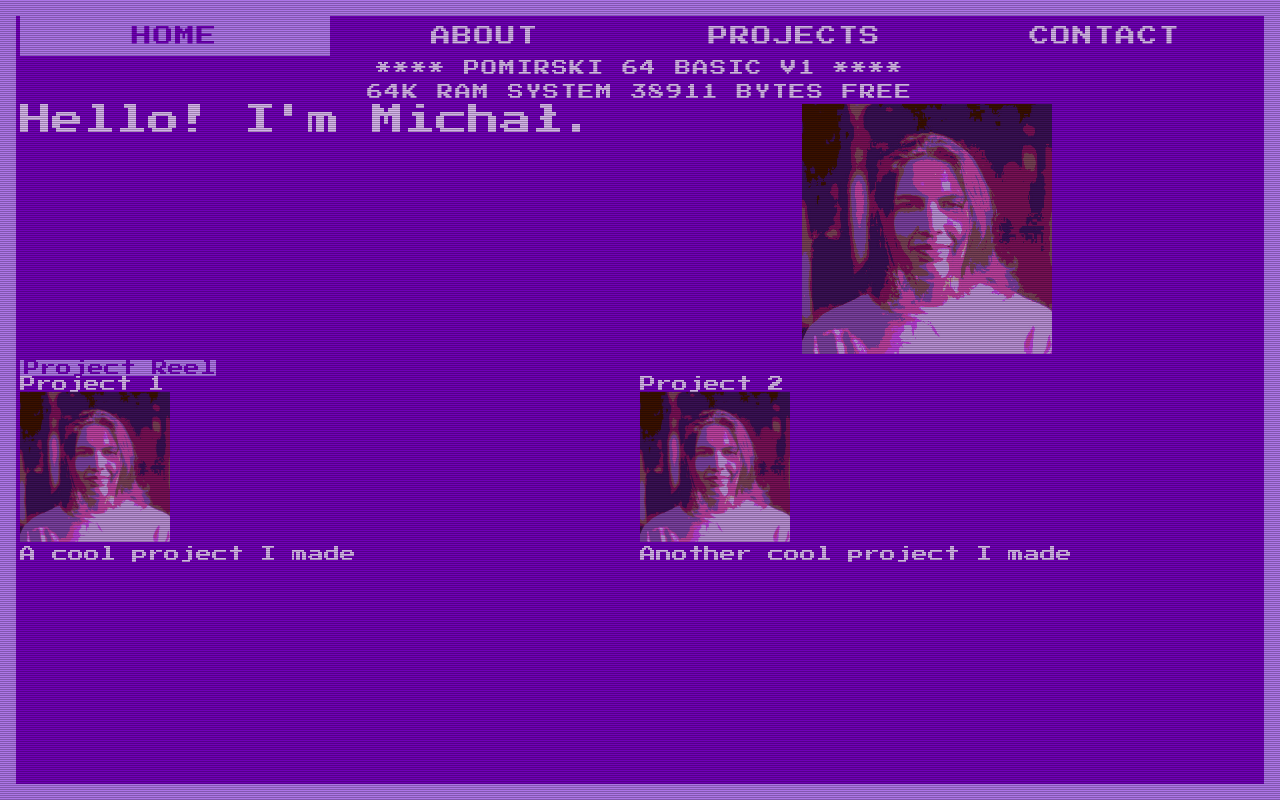
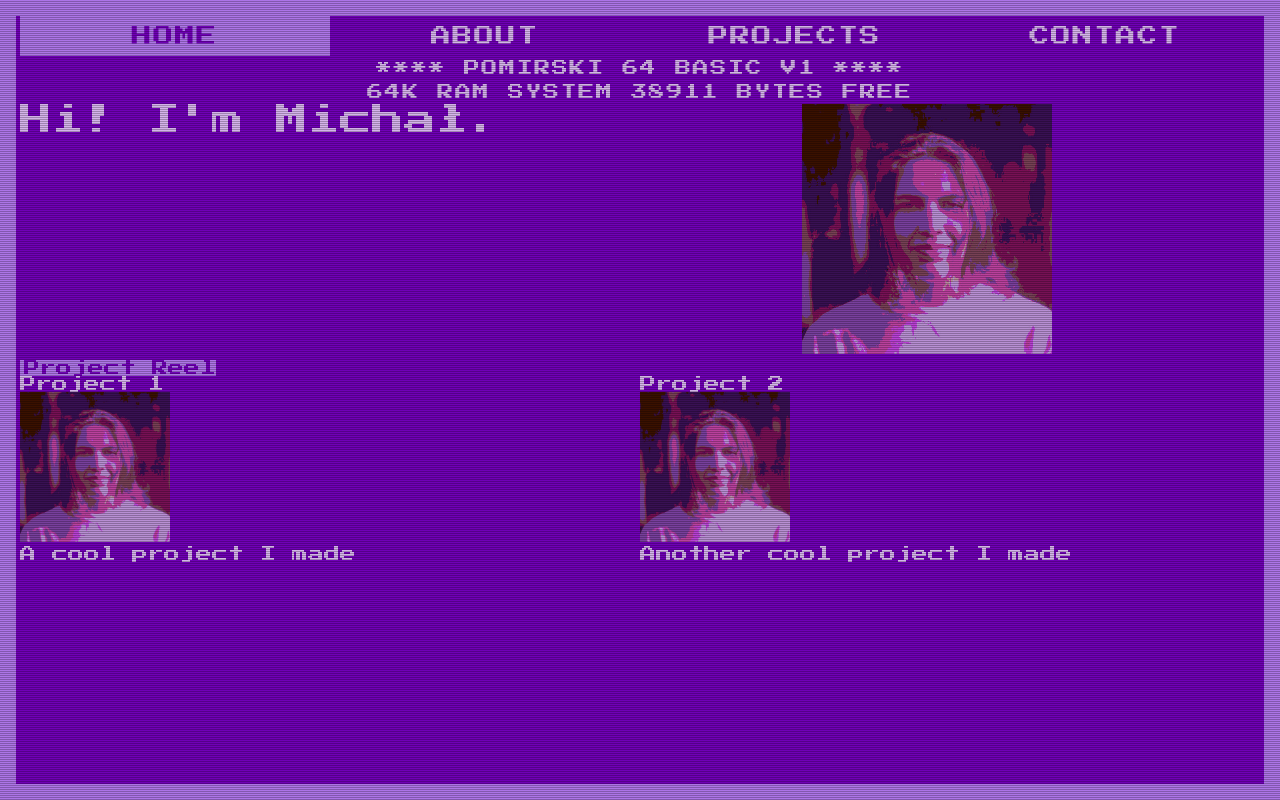
Before and after one commit to mpomirski/portfolio, a Next.js app: page / in a window 1280 px wide. Built offline with nearby package versions, Linux system fonts and the light colour scheme.

Commit message:
Testing out CI/CD

```diff
--- a/src/components/Introduction.tsx
+++ b/src/components/Introduction.tsx
@@ -13,14 +13,13 @@ const Introduction: React.FC = () => {
     IntroductionState.Introduction,
   );
   const description =
-    "I'm very cool. \
-    I like retro hardware, music and software development.\
-     You can check out my projects here.";
+    'This website is under constant construction \
+    Feel free to check it out and give me some feedback!';
   return (
     <div className="relative min-w-full h-max">
       <div className="flex flex-col">
         <Typewriter
-          text="Hello! I'm Michał."
+          text="Hi! I'm Michał."
           size={'h1'}
           speed={50}
           onFinish={() => setIntroState(IntroductionState.Image)}
```
Also changed, not shown: 1 other file (tests, documents, lock files or other folders).
